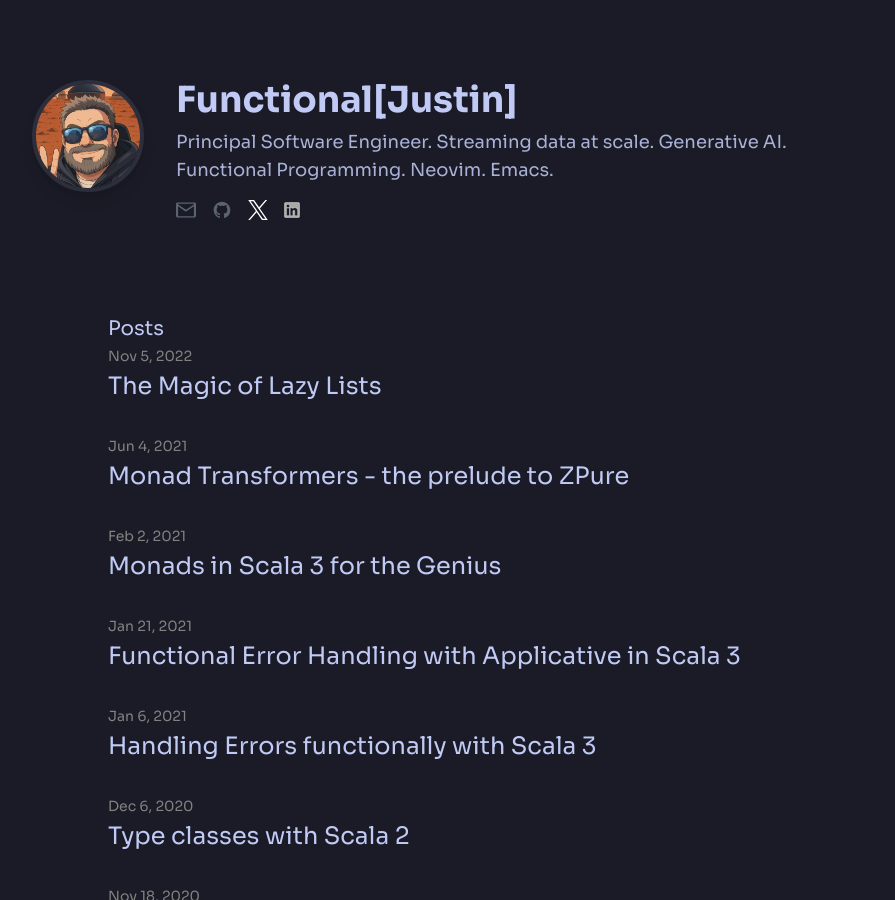
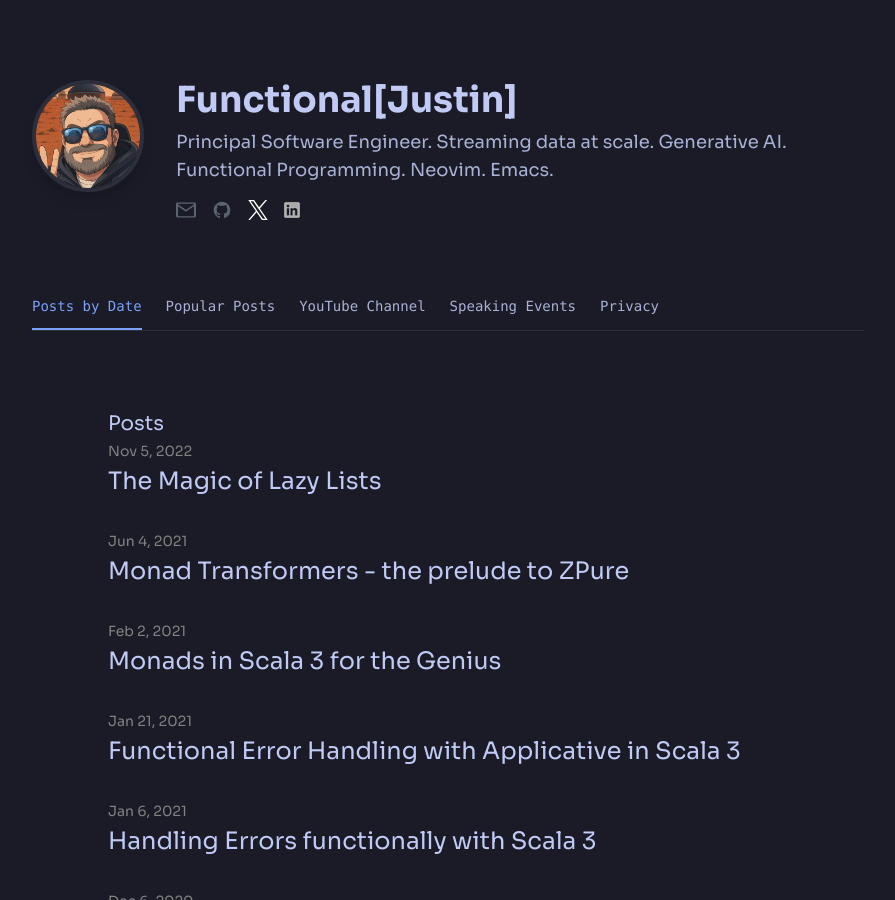
Before and after one commit to justinhj/justinhj.github.io, a Jekyll site: the page built from index.html, in a window 1280 px wide and 900 px high. Shown: the whole window, without its empty margins (192-1087 px from the left). Built offline with Jekyll 4.4.1, drawn with Linux system fonts in a browser that asks for light colours; nearby versions of some CDN libraries.

Commit message:
restore nav bar

```diff
--- a/_includes/header.html
+++ b/_includes/header.html
@@ -38,8 +38,18 @@
       </div>
    </div>
 
+</header>
 
-</header>
+  <!-- Navigation Bar -->
+        <nav class="border-b border-[var(--border-color)] mb-12">
+            <ul class="flex items-center space-x-6 font-mono text-sm">
+                <li><a href="/index.html" class="block py-3 border-b-2 border-[var(--accent-color)] text-[var(--accent-color)]">Posts by Date</a></li>
+                <li><a href="/topposts.html" class="block py-3 border-b-2 border-transparent hover:text-white">Popular Posts</a></li>
+                <li><a href="https://www.youtube.com/c/FunctionalJustin"" class="block py-3 border-b-2 border-transparent hover:text-white">YouTube Channel</a></li>
+                <li><a href="/talks.html" class="block py-3 border-b-2 border-transparent hover:text-white">Speaking Events</a></li>
+                <li><a href="/privacy.html" class="block py-3 border-b-2 border-transparent hover:text-white">Privacy</a></li>
+            </ul>
+        </nav>
 
 
     <!-- <div class="my-links"> -->
```
